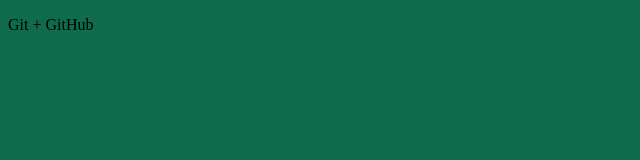
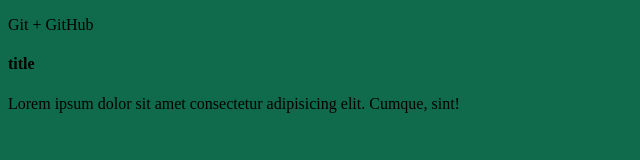
Before and after one commit to GlubokihValentin/test1, a plain HTML site: page index.html in a window 1280 px wide. Shown: the whole page, without its empty margins (0-640 px from the left). Drawn offline with Linux system fonts and the light colour scheme.

Commit message:
new branch

```diff
--- a/index.html
+++ b/index.html
@@ -9,5 +9,7 @@
 </head>
 <body>
     <p>Git + GitHub</p>
+    <h4>title</h4>
+    <p>Lorem ipsum dolor sit amet consectetur adipisicing elit. Cumque, sint!</p>
 </body>
 </html>
```
